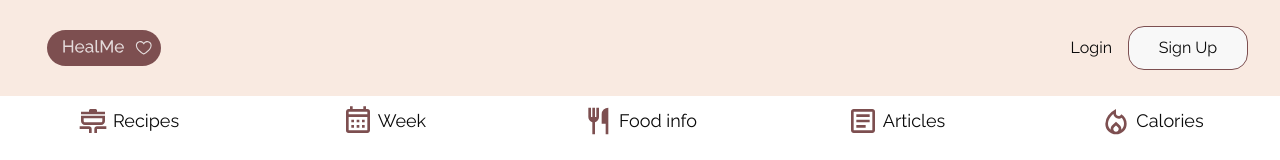
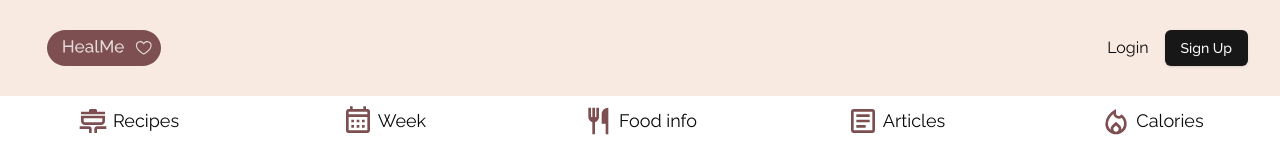
Before and after one commit to Healme-Diets-Healthy-Nutrition/healme-frontend, a React (Vite) app: page /article in a window 1280 px wide. Shown: the top 160 px of the page. Built offline with nearby package versions, Linux system fonts and the light colour scheme; what ag-grid-community would draw is missing.

Commit message:
changed buttons to buttons from shadcn

```diff
--- a/package.json
+++ b/package.json
@@ -20,8 +20,8 @@
     "clsx": "^2.1.1",
     "dayjs": "^1.11.13",
     "lucide-react": "^0.475.0",
-    "react": "^19.0.0",
-    "react-dom": "^19.0.0",
+    "react": "^19.1.0",
+    "react-dom": "^19.1.0",
     "react-router": "^7.1.0",
     "react-router-dom": "^7.0.2",
     "tailwind-merge": "^2.6.0",
--- a/src/components/navbar/Profile.tsx
+++ b/src/components/navbar/Profile.tsx
@@ -1,11 +1,11 @@
 import React, { useState } from "react";
 import Modal from "../modal/index.tsx";
-import MyButton from "../buttons/MyButton.tsx";
 import InputComp from "../ui/InputComp";
 import IconApple from "../../assets/icons/brandIcons/socials/devicon--apple.svg?react";
 import IconFaceBook from "../../assets/icons/brandIcons/socials/devicon--facebook.svg?react";
 import IconGoogle from "../../assets/icons/brandIcons/socials/devicon--google.svg?react";
 import IconTwitter from "../../assets/icons/brandIcons/socials/devicon--twitter.svg?react";
+import { Button } from "../ui/button.tsx";
 
 const Profile: React.FC = () => {
   const [isModalActive, setModalActive] = useState(false);
@@ -22,7 +22,7 @@ const Profile: React.FC = () => {
       <div className="flex flex-col items-center justify-center focus:outline-hidden">
         <div className="flex gap-x-4">
           <button>Login</button>
-          <MyButton onClick={handleModalOpen}>Sign Up</MyButton>
+          <Button variant="default" onClick={handleModalOpen}>Sign Up</Button>
         </div>
         {isModalActive && (
           <Modal onClose={handleModalClose}>
@@ -32,7 +32,7 @@ const Profile: React.FC = () => {
                   <span>Sign Up</span>
                   <InputComp id="username" type="text" label="Username" />
                   <InputComp id="password" type="password" label="Password" />
-                  <MyButton>Sign Up</MyButton>
+                  <Button variant="default">Sign Up</Button>
                   <div className="flex items-center w-full my-4">
                     <div className="flex-1 border-t border-gray-300"></div>
                     <span className="px-4 text-gray-600 text-sm">or</span>
--- a/src/components/ui/button.tsx
+++ b/src/components/ui/button.tsx
@@ -2,7 +2,7 @@ import * as React from "react"
 import { Slot } from "@radix-ui/react-slot"
 import { cva, type VariantProps } from "class-variance-authority"
 
-import cn from "@/utils/cn"
+import  cn  from "../../utils/cn"
 
 const buttonVariants = cva(
   "inline-flex items-center justify-center gap-2 whitespace-nowrap rounded-md text-sm font-medium transition-colors focus-visible:outline-none focus-visible:ring-1 focus-visible:ring-ring disabled:pointer-events-none disabled:opacity-50 [&_svg]:pointer-events-none [&_svg]:size-4 [&_svg]:shrink-0",
```
Also changed, not shown: 1 other file (tests, documents, lock files or other folders).
